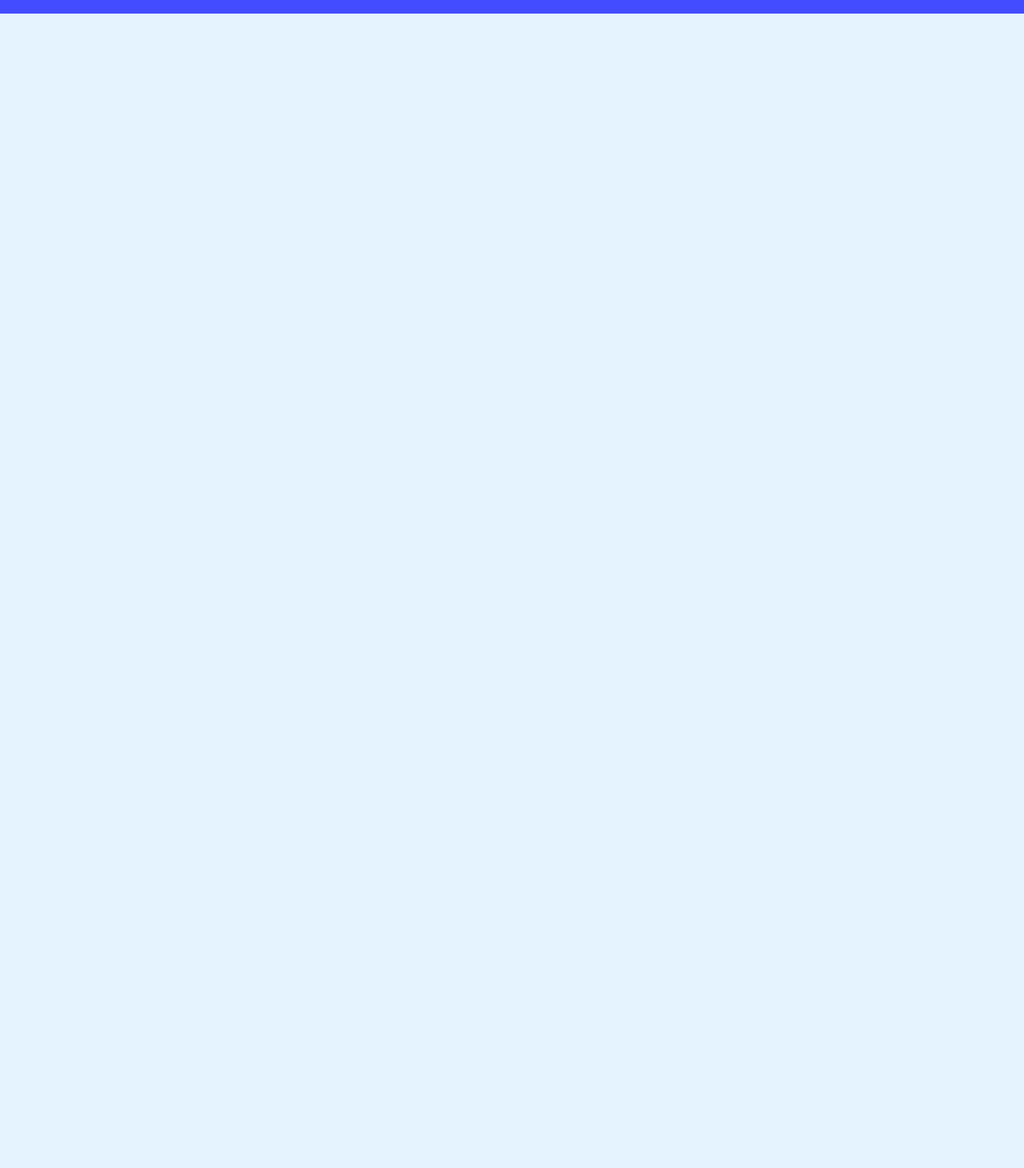
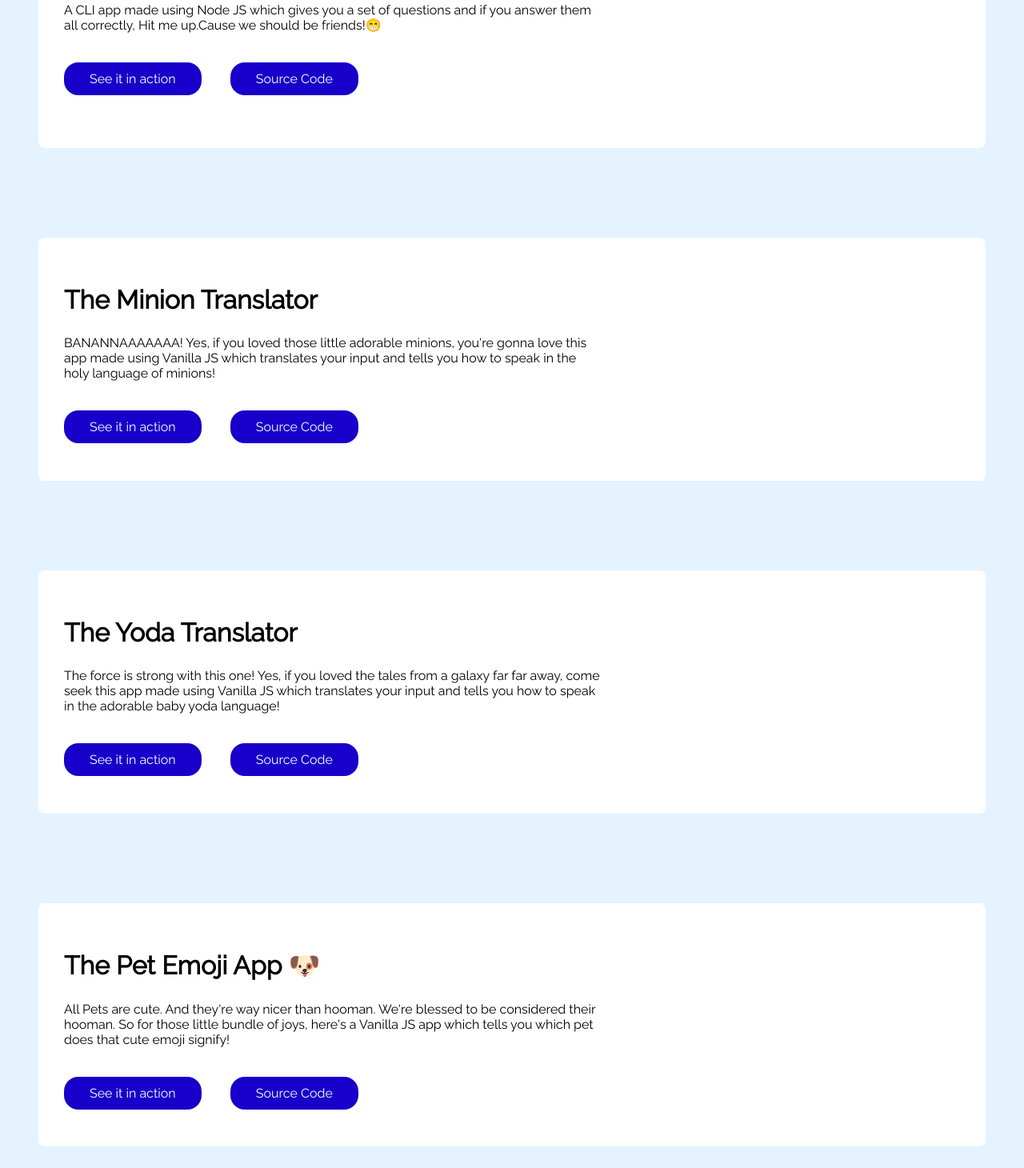
Before and after one commit to srejitk/neogcamp-portfolio, a website built with Parcel: page projects.html in a window 1280 px wide. Shown: the part 1300-2760 px from the top of the page at 80% size. Before the commit the page ends 1317 px from the top, so only its background shows below. Built offline with nearby package versions, Linux system fonts and the light colour scheme.

Commit message:
fix : Changed index location

```diff
--- a/projects.html
+++ b/projects.html
@@ -50,10 +50,118 @@
             if you answer them all correctly, Hit me up.Cause we should be
             friends!😁
           </p>
-          <a class="link link-primary" href="/projects.html"
+          <a
+            class="link link-primary"
+            href="https://replit.com/@SreejithKumar/Neogcamp-mark-one?v=1"
             >See it in action</a
           >
-          <a class="link link-primary" href="/projects.html">Source Code</a>
+          <a
+            class="link link-primary"
+            href="https://github.com/srejitk/neogcamp-mark-one"
+            >Source Code</a
+          >
+        </div>
+      </section>
+      <section class="project-one">
+        <div class="project-details">
+          <h1>How well do you know me?</h1>
+          <p>
+            A CLI app made using Node JS which gives you a set of questions and
+            if you answer them all correctly, Hit me up.Cause we should be
+            friends!😁
+          </p>
+          <a
+            class="link link-primary"
+            href="https://replit.com/@SreejithKumar/Neogcamp-mark-two?v=1"
+            >See it in action</a
+          >
+          <a
+            class="link link-primary"
+            href="https://github.com/srejitk/neogcamp-mark-two"
+            >Source Code</a
+          >
+        </div>
+      </section>
+      <section class="project-one">
+        <div class="project-details">
+          <h1>The Minion Translator</h1>
+          <p>
+            BANANNAAAAAAA! Yes, if you loved those little adorable minions,
+            you're gonna love this app made using Vanilla JS which translates
+            your input and tells you how to speak in the holy language of
+            minions!
+          </p>
+          <a
+            class="link link-primary"
+            href="https://minion-app-srejitk.netlify.app/"
+            >See it in action</a
+          >
+          <a
+            class="link link-primary"
+            href="https://https://github.com/srejitk/neogcamp-mark-six-minion-translator"
+            >Source Code</a
+          >
+        </div>
+      </section>
+      <section class="project-one">
+        <div class="project-details">
+          <h1>The Yoda Translator</h1>
+          <p>
+            The force is strong with this one! Yes, if you loved the tales from
+            a galaxy far far away, come seek this app made using Vanilla JS
+            which translates your input and tells you how to speak in the
+            adorable baby yoda language!
+          </p>
+          <a
+            class="link link-primary"
+            href="https://yoda-app-srejitk.netlify.app/"
+            >See it in action</a
+          >
+          <a
+            class="link link-primary"
+            href="https://github.com/srejitk/neogcamp-mark-seven-yoda-translator"
+            >Source Code</a
+          >
+        </div>
+      </section>
+      <section class="project-one">
+        <div class="project-details">
+          <h1>The Pet Emoji App 🐶</h1>
+          <p>
+            All Pets are cute. And they're way nicer than hooman. We're blessed
+            to be considered their hooman. So for those little bundle of joys,
+            here's a Vanilla JS app which tells you which pet does that cute
+            emoji signify!
+          </p>
+          <a
+            class="link link-primary"
+            href="https://emoji-pet-app-srejitk.netlify.app/"
+            >See it in action</a
+          >
+          <a
+            class="link link-primary"
+            href="https://github.com/srejitk/neogcamp-mark-eight-emoji-app"
+            >Source Code</a
+          >
+        </div>
+      </section>
+      <section class="project-one">
+        <div class="project-details">
+          <h1>The Show Recommendation App 📺</h1>
+          <p>
+            Just a little peak into the shows I love and adore! So if you feel
+            like chilling and binging on something, give it a try
+          </p>
+          <a
+            class="link link-primary"
+            href="https://codesandbox.io/embed/wizardly-fermi-lewln?fontsize=14&hidenavigation=1&theme=dark&view=preview00"
+            >See it in action</a
+          >
+          <a
+            class="link link-primary"
+            href="https://github.com/srejitk/neogcamp-mark-eight-emoji-app"
+            >Source Code</a
+          >
         </div>
       </section>
       <footer class="footer-class">
```
